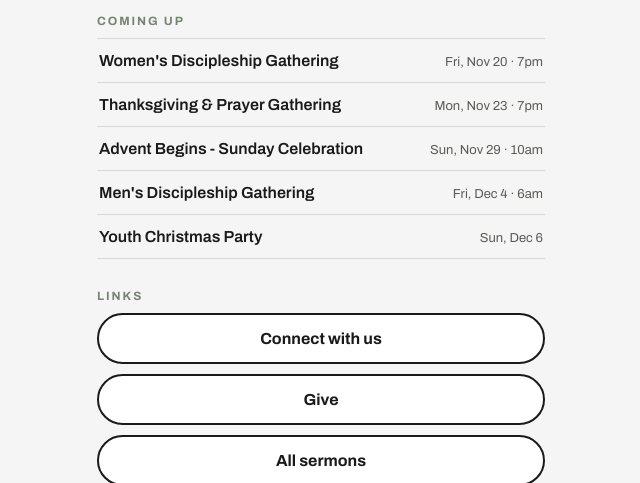
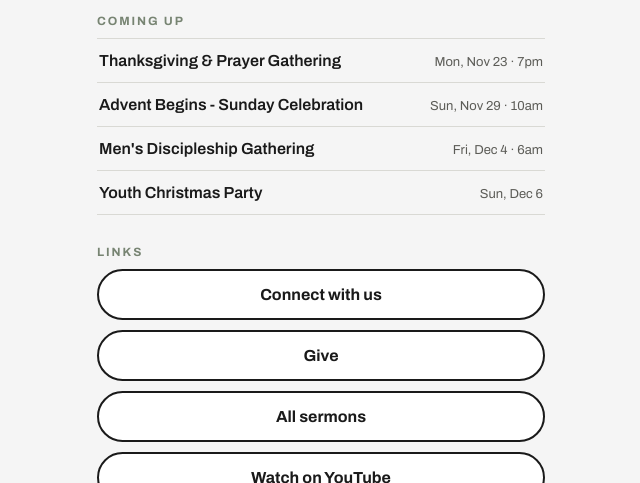
Before and after one commit to eastpointdurham/sermons, a plain HTML site: page links/index.html in a window 1280 px wide. Shown: the part 617-1100 px from the top of the page, without its empty margins (319-959 px from the left). Drawn offline with Linux system fonts and the light colour scheme.

Commit message:
Update sermon archive 2026-11-21

```diff
--- a/links/index.html
+++ b/links/index.html
@@ -48,7 +48,6 @@ footer{text-align:center;margin-top:28px;font-size:13px;color:var(--muted)}
 <a class="btn featured" href="https://www.eastpointdurham.com/visit">Plan your visit</a>
 <h2>This week's sermon</h2><a class="sermon" href="https://www.youtube.com/watch?v=WzjZXVW4zpE"><img src="https://i.ytimg.com/vi/WzjZXVW4zpE/hqdefault.jpg" alt="" width="480" height="270"><div><b>Fans or Followers?</b><span>Mark 3:7–19 · Peter Frey</span></div></a>
 <h2>Coming up</h2><nav class="events">
-<a href="https://eastpoint-durham-507747.churchcenter.com/calendar/event/242607617"><b>Women&#x27;s Discipleship Gathering</b><span>Fri, Nov 20 · 7pm</span></a>
 <a href="https://eastpoint-durham-507747.churchcenter.com/calendar/event/242663056"><b>Thanksgiving &amp; Prayer Gathering</b><span>Mon, Nov 23 · 7pm</span></a>
 <a href="https://eastpoint-durham-507747.churchcenter.com/calendar/event/201875213"><b>Advent Begins - Sunday Celebration</b><span>Sun, Nov 29 · 10am</span></a>
 <a href="https://eastpoint-durham-507747.churchcenter.com/calendar/event/243162991"><b>Men&#x27;s Discipleship Gathering</b><span>Fri, Dec 4 · 6am</span></a>
```
